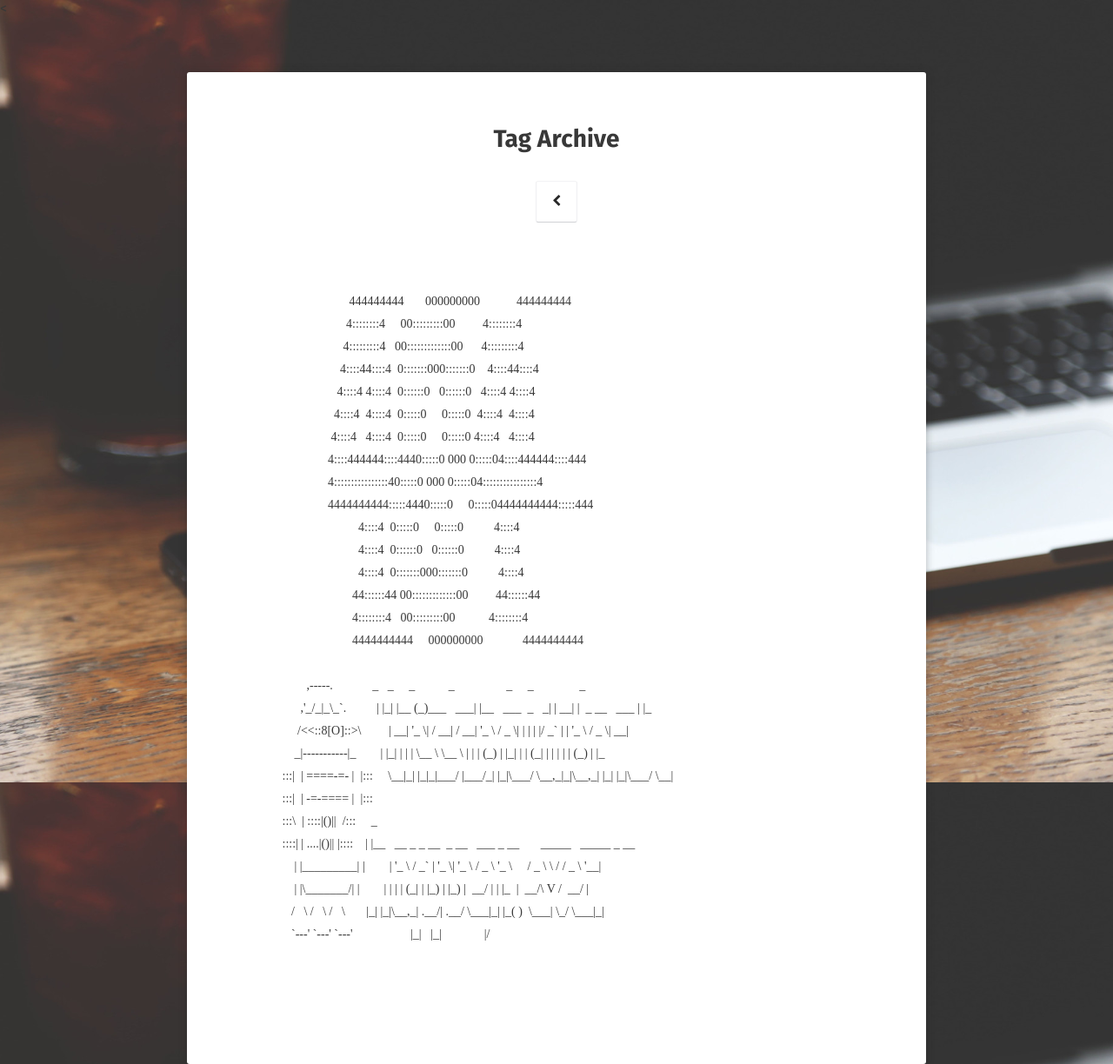
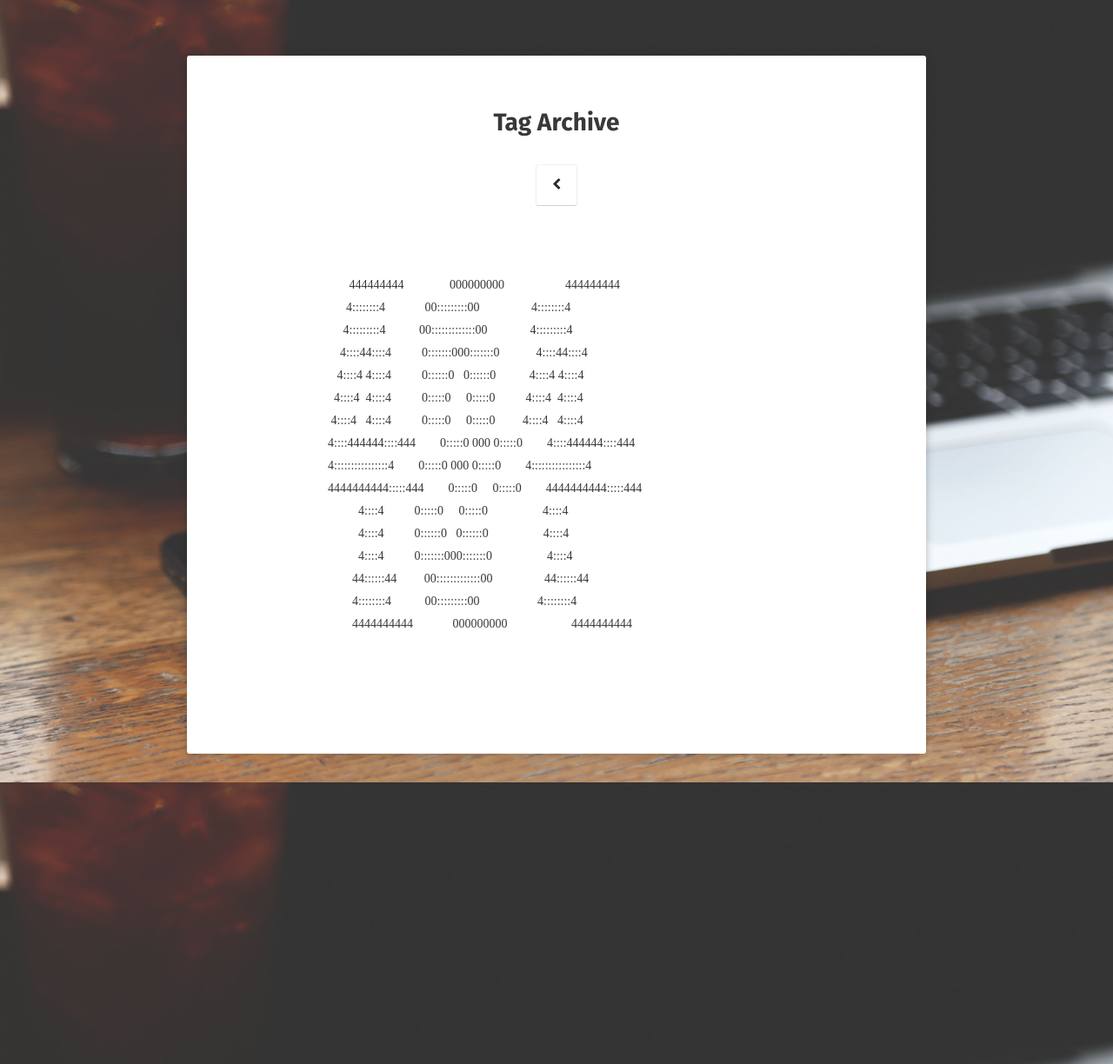
Before and after one commit to haxwn/haxwn.github.io, a Jekyll site: the page built from tags/index.html, in a window 1280 px wide. Shown: the whole page at 87% size. Built offline with Jekyll 4.4.1, drawn with Linux system fonts in a browser that asks for light colours; some web fonts are replaced.

Commit message:
no message

```diff
--- a/_layouts/page.html
+++ b/_layouts/page.html
@@ -8,11 +8,6 @@ layout: compress
 <!--[if gt IE 8]><!--> <html class="no-js"><!--<![endif]-->
 <head>
     {% include head.html %}
-    <<style type="text/css" media="screen">
-        body{
-            background-color: black;
-        }
-    </style>
 </head>
 <body>
     <!-- {% include nav.html %} -->
@@ -34,35 +29,22 @@ layout: compress
             </style>
             <pre>
 
-                                   444444444       000000000            444444444
-                                  4::::::::4     00:::::::::00         4::::::::4
-                                 4:::::::::4   00:::::::::::::00      4:::::::::4
-                                4::::44::::4  0:::::::000:::::::0    4::::44::::4
-                               4::::4 4::::4  0::::::0   0::::::0   4::::4 4::::4
-                              4::::4  4::::4  0:::::0     0:::::0  4::::4  4::::4
-                             4::::4   4::::4  0:::::0     0:::::0 4::::4   4::::4
-                            4::::444444::::4440:::::0 000 0:::::04::::444444::::444
-                            4::::::::::::::::40:::::0 000 0:::::04::::::::::::::::4
-                            4444444444:::::4440:::::0     0:::::04444444444:::::444
-                                      4::::4  0:::::0     0:::::0          4::::4
-                                      4::::4  0::::::0   0::::::0          4::::4
-                                      4::::4  0:::::::000:::::::0          4::::4
-                                    44::::::44 00:::::::::::::00         44::::::44
-                                    4::::::::4   00:::::::::00           4::::::::4
-                                    4444444444     000000000             4444444444
-
-                     ,-----.             _   _     _           _                 _     _               _
-                   ,'_/_|_\_`.          | |_| |__ (_)___   ___| |__   ___  _   _| | __| |  _ __   ___ | |_
-                  /<<::8[O]::>\         | __| '_ \| / __| / __| '_ \ / _ \| | | | |/ _` | | '_ \ / _ \| __|
-                 _|-----------|_        | |_| | | | \__ \ \__ \ | | | (_) | |_| | | (_| | | | | | (_) | |_
-             :::|  | ====-=- |  |:::     \__|_| |_|_|___/ |___/_| |_|\___/ \__,_|_|\__,_| |_| |_|\___/ \__|
-             :::|  | -=-==== |  |:::
-             :::\  | ::::|()||  /:::     _
-             ::::| | ....|()|| |::::    | |__   __ _ _ __  _ __   ___ _ __       _____   _____ _ __
-                 | |_________| |        | '_ \ / _` | '_ \| '_ \ / _ \ '_ \     / _ \ \ / / _ \ '__|
-                 | |\_______/| |        | | | | (_| | |_) | |_) |  __/ | | |_  |  __/\ V /  __/ |
-                /   \ /   \ /   \       |_| |_|\__,_| .__/| .__/ \___|_| |_( )  \___| \_/ \___|_|
-                `---' `---' `---'                   |_|   |_|              |/
+                                   444444444               000000000                    444444444
+                                  4::::::::4             00:::::::::00                 4::::::::4
+                                 4:::::::::4           00:::::::::::::00              4:::::::::4
+                                4::::44::::4          0:::::::000:::::::0            4::::44::::4
+                               4::::4 4::::4          0::::::0   0::::::0           4::::4 4::::4
+                              4::::4  4::::4          0:::::0     0:::::0          4::::4  4::::4
+                             4::::4   4::::4          0:::::0     0:::::0         4::::4   4::::4
+                            4::::444444::::444        0:::::0 000 0:::::0        4::::444444::::444
+                            4::::::::::::::::4        0:::::0 000 0:::::0        4::::::::::::::::4
+                            4444444444:::::444        0:::::0     0:::::0        4444444444:::::444
+                                      4::::4          0:::::0     0:::::0                  4::::4
+                                      4::::4          0::::::0   0::::::0                  4::::4
+                                      4::::4          0:::::::000:::::::0                  4::::4
+                                    44::::::44         00:::::::::::::00                 44::::::44
+                                    4::::::::4           00:::::::::00                   4::::::::4
+                                    4444444444             000000000                     4444444444
 
 
                 </pre>
```
